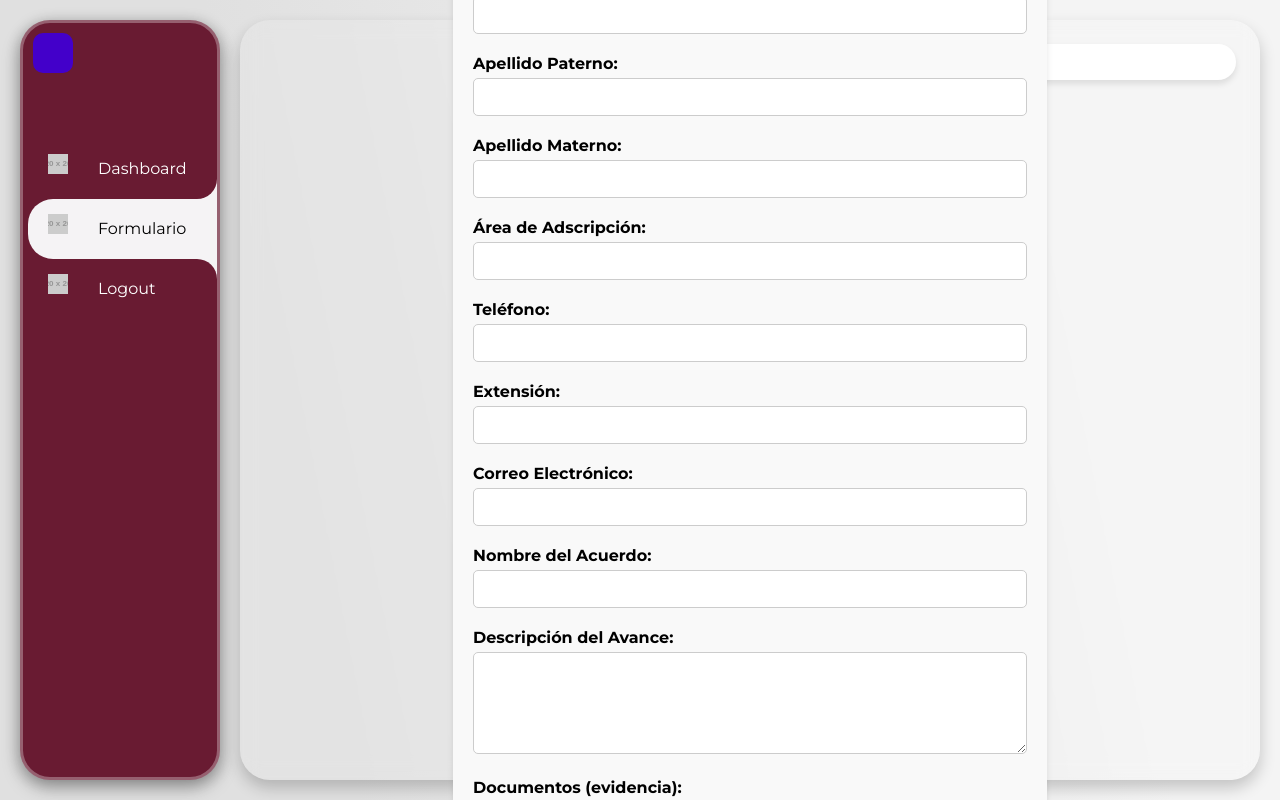
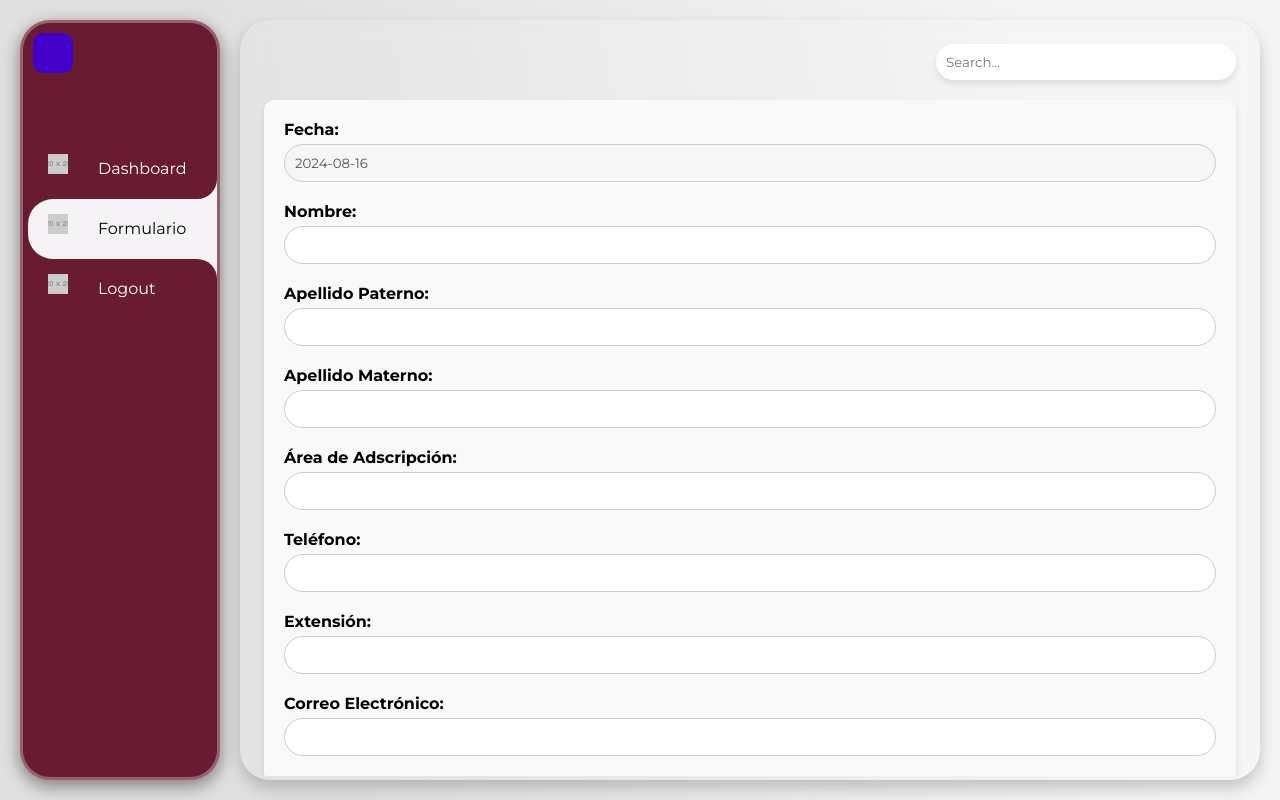
Before and after one commit to gomez50057/PAEM, a Next.js app: page /dashboard in a window 1280 px wide. Both pictures are taken after a click on the item "Formulario". Shown: the top 800 px of the page. Built offline with nearby package versions, Linux system fonts and the light colour scheme.

Commit message:
form dashboard

```diff
--- a/src/components/Dashboard.css
+++ b/src/components/Dashboard.css
@@ -189,9 +189,10 @@
   box-shadow: 0 8px 16px rgba(0, 0, 0, 0.2);
   transition: transform 0.3s ease, box-shadow 0.3s ease, border-color 0.3s ease;
   border: 4px solid transparent;
-
-
   transition: margin-left 0.5s ease;
+  overflow-y: auto; /* Añadir scroll vertical */
+  overflow-x: hidden; /* Ocultar scroll horizontal */
+  max-height: calc(100vh - 40px); /* Limitar la altura del contenedor */
 }
 
 .header {
@@ -212,7 +213,7 @@
   display: flex;
   justify-content: center;
   align-items: center;
-  height: calc(100% - 60px);
+  height: auto; /* Cambiar para que el contenido se ajuste a su tamaño */
 }
 
 .content h1 {
--- a/src/components/Formulario.css
+++ b/src/components/Formulario.css
@@ -1,7 +1,7 @@
 /* Formulario.css */
 
 .formulario-container {
-  max-width: 600px;
+  width: 100%;
   margin: 0 auto;
   padding: 20px;
   background-color: #f9f9f9;
@@ -22,7 +22,7 @@
 .input-field {
   width: 100%;
   padding: 10px;
-  border-radius: 5px;
+  border-radius: 20px;
   border: 1px solid #ccc;
   box-sizing: border-box;
 }
```
